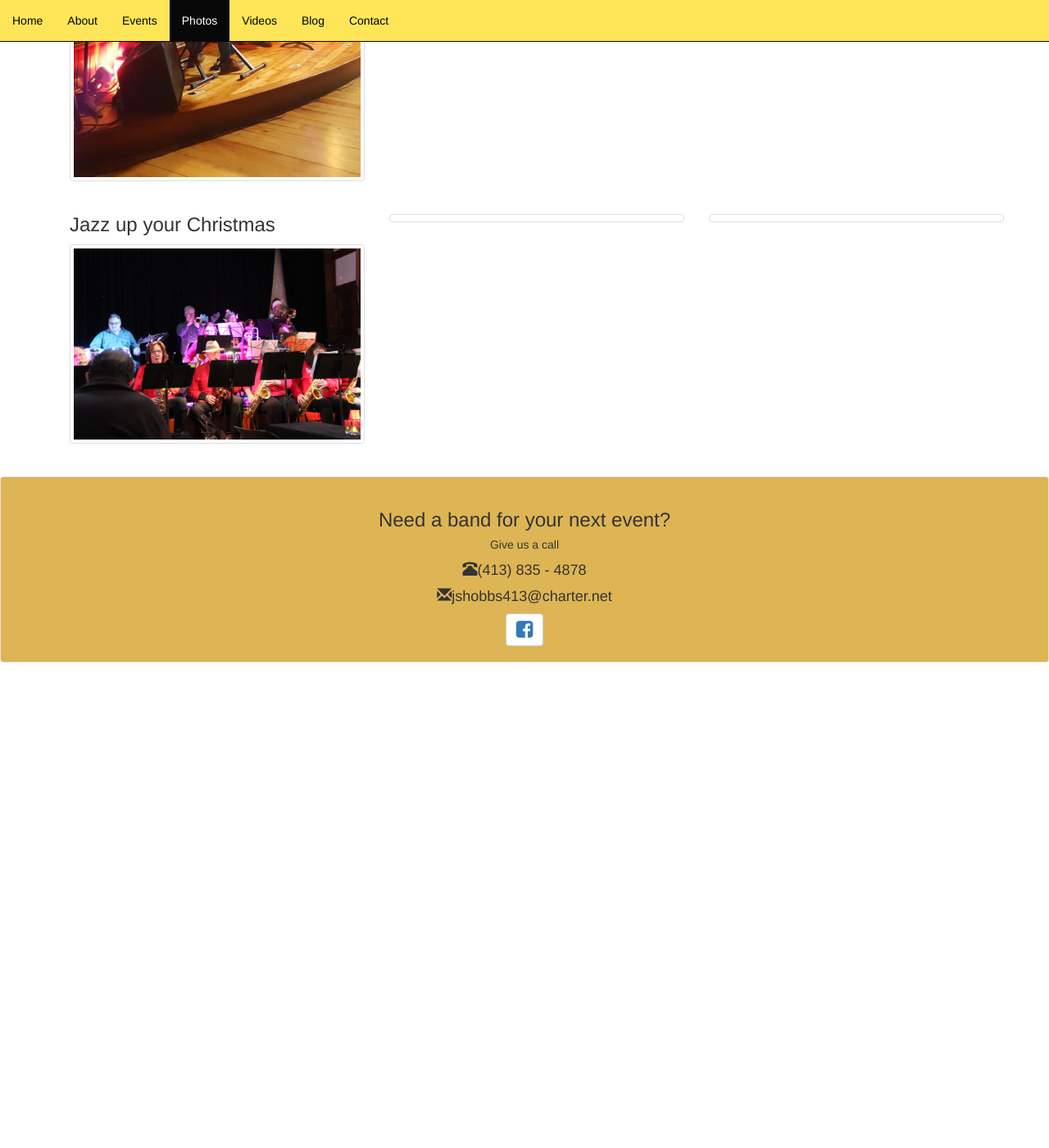
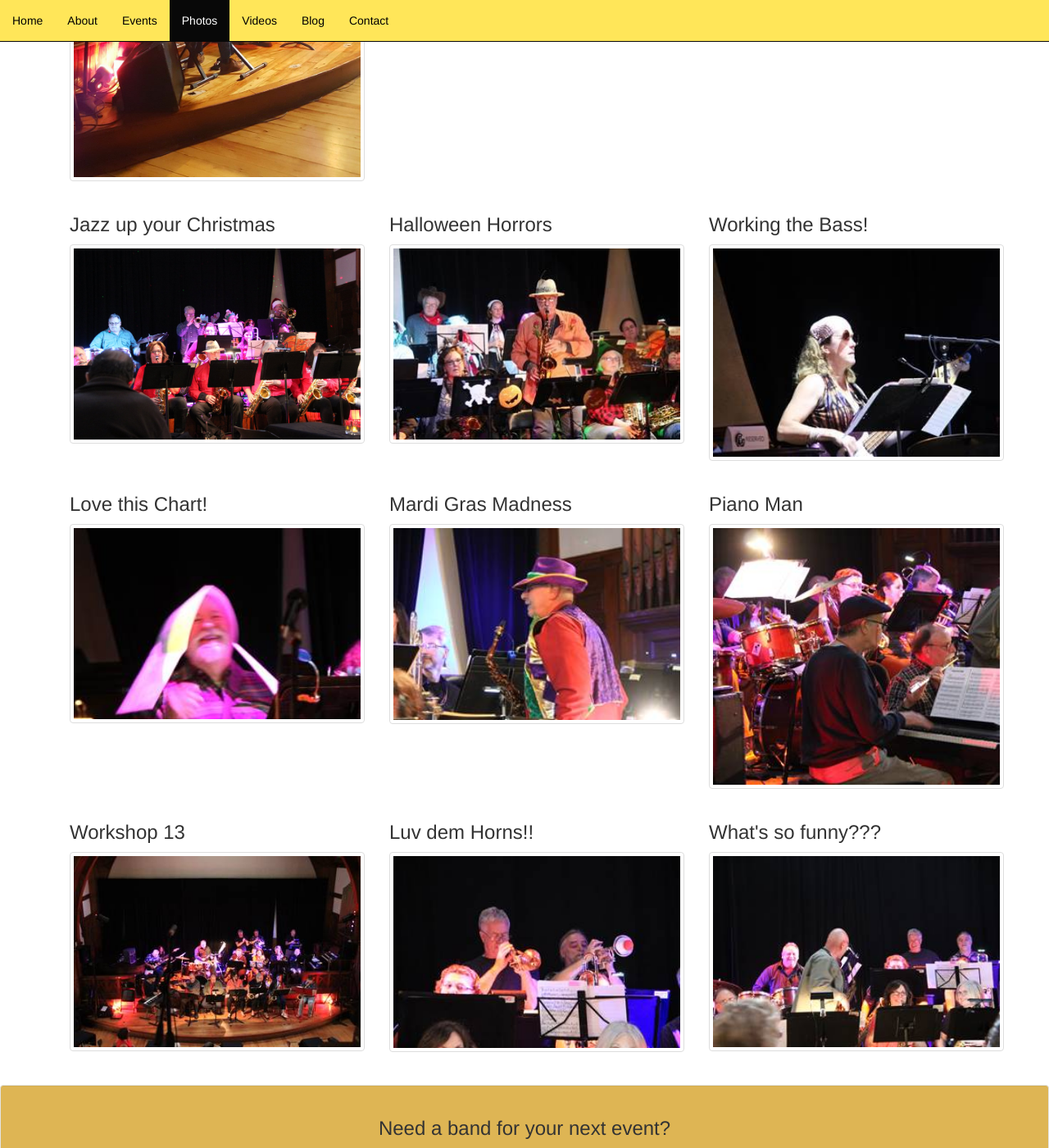
Before and after one commit to keoughk/WeirJazz, a Jekyll site: the page built from photos.html, in a window 1280 px wide and 1400 px high, scrolled down 1369 px. Shown: the whole window at 82% size. Built offline with Jekyll 4.4.1, drawn with Linux system fonts in a browser that asks for light colours; before the commit the page ends 2197 px from its top, so only the background shows below that.

Commit message:
fix events and add photos

```diff
--- a/photos.html
+++ b/photos.html
@@ -82,23 +82,112 @@ layout: default
 
                 </div>
                 <div class="col-sm-4">
+                    <h3>Halloween Horrors</h3>
+                    <!-- Create a thumbnail link out of the image -->
+                    <div class="thumbnail">
+                       <img style="width:100%"  src="assets/img/Halloween.jpg"
+                             alt="Halloween Horrors">
+                    </div>
+                </div>
+                <div class="col-sm-4">
+                    <h3>Working the Bass!</h3>
+                    <!-- Create a thumbnail link out of the image -->
+                    <div class="thumbnail">
+                       <img style="width:100%"  src="assets/img/me.jpg"
+                             alt="Working the Bass">
+                    </div>
+
+                </div>
+            </div>
+			<!-- Row 1b -->
+            <div class="row">
+				<div class="col-sm-4">
+                    <h3>Love this Chart!</h3>
+                    <!-- Create a thumbnail link out of the image -->
+                    <div class="thumbnail">
+                       <img style="width:100%"  src="assets/img/image006.jpg"
+                             alt="Love this Chart">
+                    </div>
+
+                </div>
+				<div class="col-sm-4">
+                    <h3>Mardi Gras Madness</h3>
+                    <!-- Create a thumbnail link out of the image -->
+                    <div class="thumbnail">
+                       <img style="width:100%"  src="assets/img/image008.jpg"
+                             alt="Mardi Gras Madness">
+                    </div>
+
+                </div>
+				<div class="col-sm-4">
+                    <h3>Piano Man</h3>
+                    <!-- Create a thumbnail link out of the image -->
+                    <div class="thumbnail">
+                       <img style="width:100%"  src="assets/img/image015.jpg"
+                             alt="Piano Man">
+                    </div>
+
+                </div>
+            </div>
+			<!-- Row 1b -->
+            <div class="row">
+				<div class="col-sm-4">
+                    <h3>Workshop 13</h3>
+                    <!-- Create a thumbnail link out of the image -->
+                    <div class="thumbnail">
+                       <img style="width:100%"  src="assets/img/image016.jpg"
+                             alt="Workshop 13">
+                    </div>
+
+                </div>
+				<div class="col-sm-4">
+                    <h3>Luv dem Horns!!</h3>
+                    <!-- Create a thumbnail link out of the image -->
+                    <div class="thumbnail">
+                       <img style="width:100%"  src="assets/img/image017.jpg"
+                             alt="Luv dem Horns">
+                    </div>
+
+                </div>
+				<div class="col-sm-4">
+                    <h3>What's so funny???</h3>
+                    <!-- Create a thumbnail link out of the image -->
+                    <div class="thumbnail">
+                       <img style="width:100%"  src="assets/img/image018.jpg"
+                             alt="What's so funny???">
+                    </div>
+
+                </div>
+            </div>
+			<!-- Row 1b -->
+			<!---
+            <div class="row">
+				<div class="col-sm-4">
                     <h3></h3>
-                    <!-- Create a thumbnail link out of the image -->
+
                     <div class="thumbnail">
 
                     </div>
+
                 </div>
-                <div class="col-sm-4">
+				<div class="col-sm-4">
                     <h3></h3>
-                    <!-- Create a thumbnail link out of the image -->
+
+                    <div class="thumbnail">
+
+                    </div>
+
+                </div>
+				<div class="col-sm-4">
+                    <h3></h3>
+
                     <div class="thumbnail">
 
                     </div>
 
                 </div>
             </div>
-
-
+			-->
         </div>
 
 
```
Also changed, not shown: events.html (+9 -9 lines).
